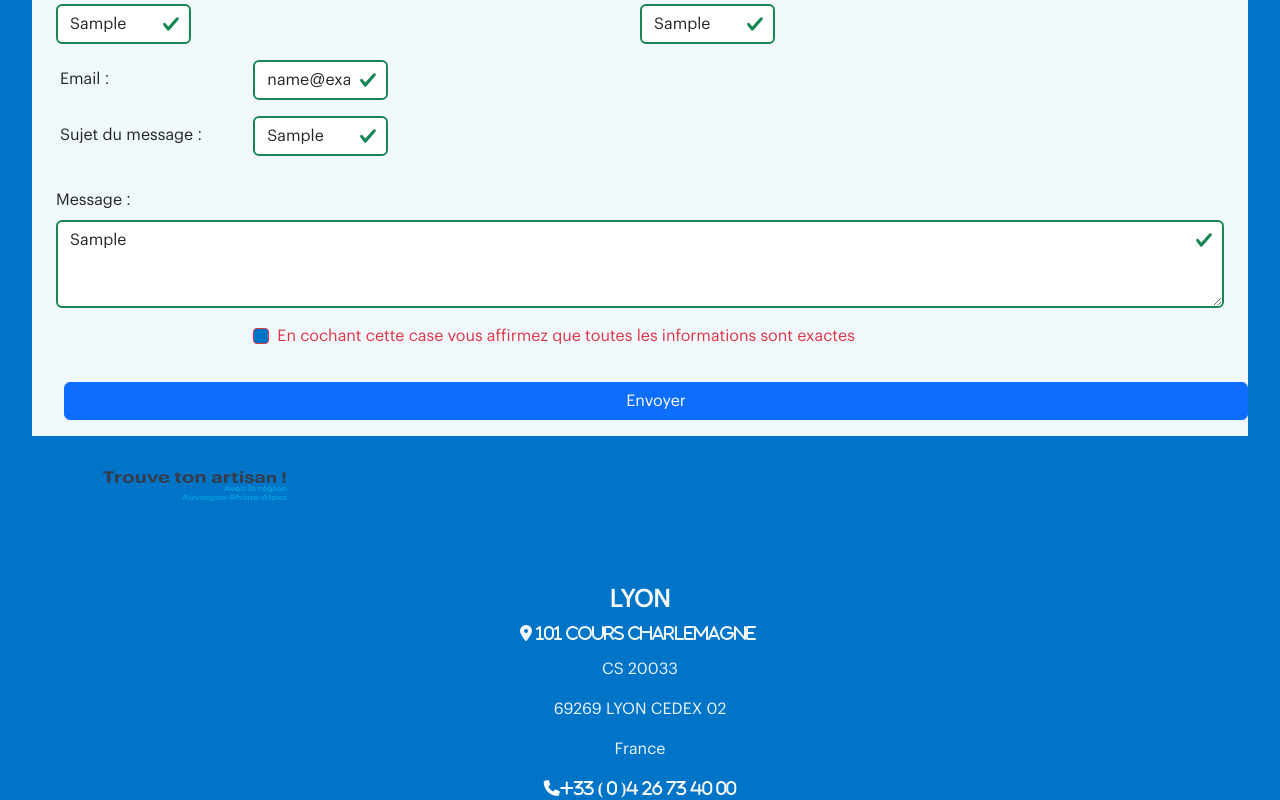
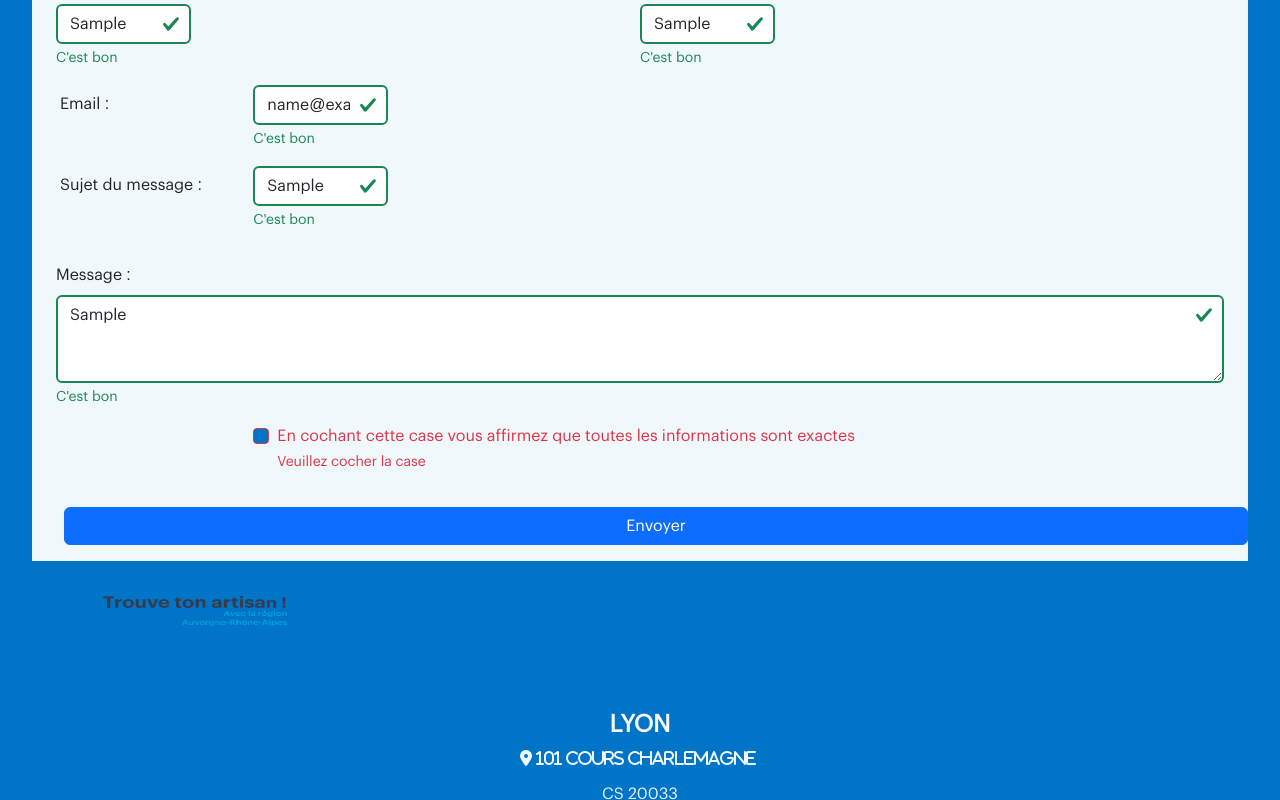
Before and after one commit to Drocinera/react-app-trouve-ton-artisan, a React (Create React App) app: page /fiche-artisan/10 in a window 1280 px wide. Both pictures are taken after typing "Sample", "Sample", "name@example.com", "Sample", "Sample" into the empty fields and a click on the button "Envoyer". Shown: the part 528-1328 px from the top of the page. Built offline with nearby package versions, Linux system fonts and the light colour scheme.

Commit message:
correction des validations du formulaire qui s'affichait mal

```diff
--- a/src/Components/FicheArtisan.jsx
+++ b/src/Components/FicheArtisan.jsx
@@ -1,6 +1,8 @@
 import React, { useState } from "react";
 import { useParams } from "react-router-dom";
 import data from "../datas.json";
+
+
 
 const FicheArtisan = () => {
   const { id } = useParams();
@@ -21,6 +23,22 @@ const FicheArtisan = () => {
       [name]: value
     }));
   };
+
+    // Initialisation de la validation du formulaire
+    React.useEffect(() => {
+      const forms = document.querySelectorAll('.needs-validation');
+
+      Array.from(forms).forEach(form => {
+        form.addEventListener('submit', event => {
+          if (!form.checkValidity()) {
+            event.preventDefault();
+            event.stopPropagation();
+          }
+
+          form.classList.add('was-validated');
+        }, false);
+      });
+    }, []);
 
   const handleSubmit = async (event) => {
     event.preventDefault();
@@ -48,21 +66,6 @@ const FicheArtisan = () => {
     return <div>Artisan non trouvé</div>;
   }
 
-  // Initialisation de la validation du formulaire
-  React.useEffect(() => {
-    const forms = document.querySelectorAll('.needs-validation');
-
-    Array.from(forms).forEach(form => {
-      form.addEventListener('submit', event => {
-        if (!form.checkValidity()) {
-          event.preventDefault();
-          event.stopPropagation();
-        }
-
-        form.classList.add('was-validated');
-      }, false);
-    });
-  }, []);
 
   return (
     <div className="colorTest">
@@ -90,12 +93,24 @@ const FicheArtisan = () => {
               <label htmlFor="inputFirstName" className="col-sm-2 col-form-label">Nom :</label>
               <div className="col-sm-10">
                 <input type="text" className="form-control" id="inputFirstName" name="nom" placeholder="Nom" required value={formValues.nom} onChange={handleChange} />
+                <div class="invalid-feedback">
+                  Veuillez entrer un nom valide
+                </div>
+                <div class="valid-feedback">
+                  C'est bon
+                </div>
               </div>
             </div>
             <div className="col mb-3">
               <label htmlFor="inputLastName" className="col-sm-2 col-form-label">Prénom :</label>
               <div className="col-sm-10">
                 <input type="text" className="form-control" id="inputLastName" name="prénom" placeholder="Prénom" required value={formValues.prénom} onChange={handleChange} />
+                <div class="invalid-feedback">
+                  Veuillez entrer un Prénom valide
+                </div>
+                <div class="valid-feedback">
+                  C'est bon
+                </div>
               </div>
             </div>
           </div>
@@ -103,17 +118,35 @@ const FicheArtisan = () => {
             <label htmlFor="inputEmail3" className="col-sm-2 col-form-label">Email :</label>
             <div className="col-sm-10">
               <input type="email" className="form-control" id="inputEmail3" name="email" placeholder="exemple@exemple.com" required value={formValues.email} onChange={handleChange} />
+              <div class="invalid-feedback">
+                  Veuillez entrer une adresse mail valide
+                </div>
+                <div class="valid-feedback">
+                  C'est bon
+                </div>
             </div>
           </div>
           <div className="row mb-3">
             <label htmlFor="inputSujet" className="col-sm-2 col-form-label">Sujet du message :</label>
             <div className="col-sm-10">
               <input type="text" className="form-control" id="inputSujet" name="sujet" placeholder="Objet de votre message" required value={formValues.sujet} onChange={handleChange} />
+              <div class="invalid-feedback">
+                 Veuillez entrer l'objet de votre message
+                </div>
+                <div class="valid-feedback">
+                  C'est bon
+                </div>
             </div>
           </div>
           <div className="mb-3">
             <label htmlFor="formControlTextarea1" className="form-label">Message :</label>
             <textarea className="form-control" id="formControlTextarea1" name="message" rows="3" placeholder="Entrez votre message ici" required value={formValues.message} onChange={handleChange}></textarea>
+            <div class="invalid-feedback">
+                 Un message est demandé
+                </div>
+                <div class="valid-feedback">
+                  C'est bon
+                </div>
           </div>
           <div className="row mb-3">
             <div className="col-sm-10 offset-sm-2">
@@ -122,6 +155,12 @@ const FicheArtisan = () => {
                 <label className="form-check-label" htmlFor="gridCheck1">
                   En cochant cette case vous affirmez que toutes les informations sont exactes
                 </label>
+                <div class="invalid-feedback">
+                  Veuillez cocher la case
+                </div>
+                <div class="valid-feedback">
+                  C'est bon
+                </div>
               </div>
             </div>
           </div>
@@ -133,3 +172,7 @@ const FicheArtisan = () => {
 };
 
 export default FicheArtisan;
+
+/*envoie de mail indique "undefined" . A regler.
+premier terminal : maildev
+troisieme terminal : cd react-app-trouve-ton-artisan puis node server.js */
```
